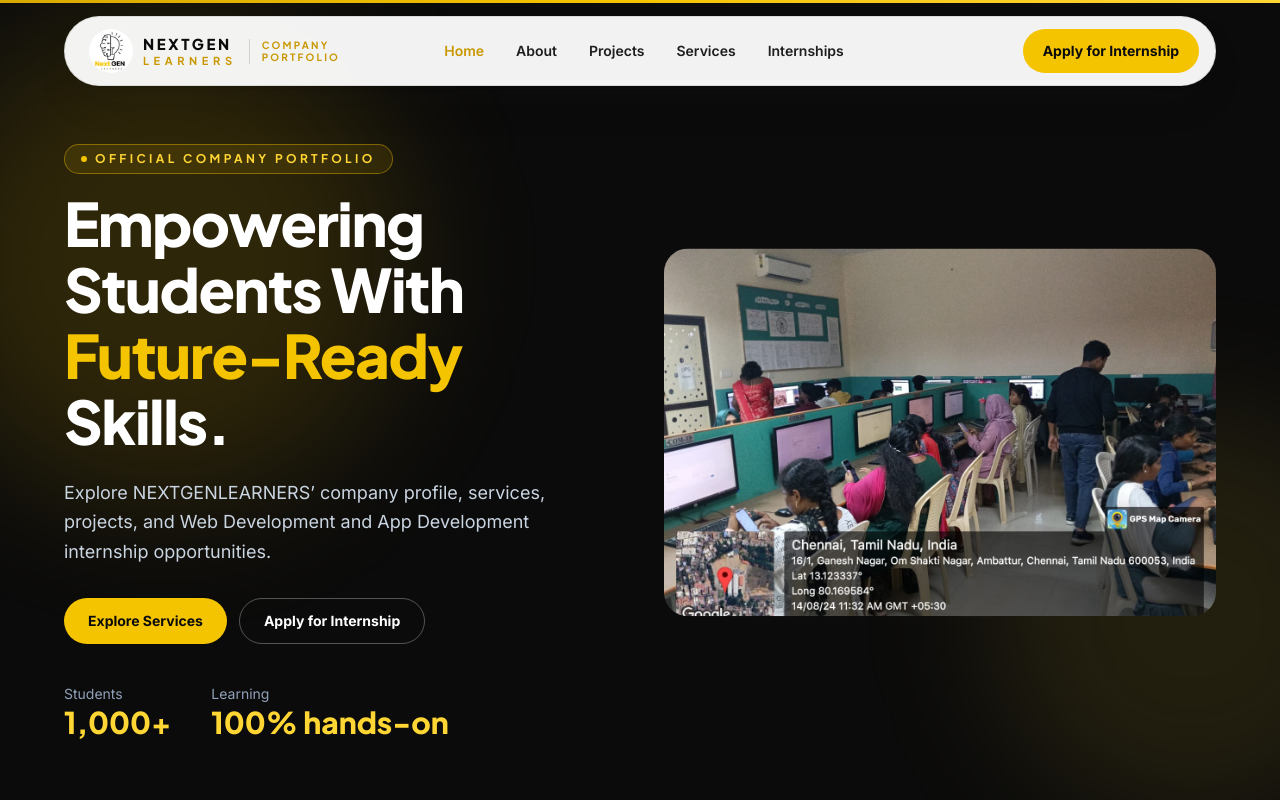
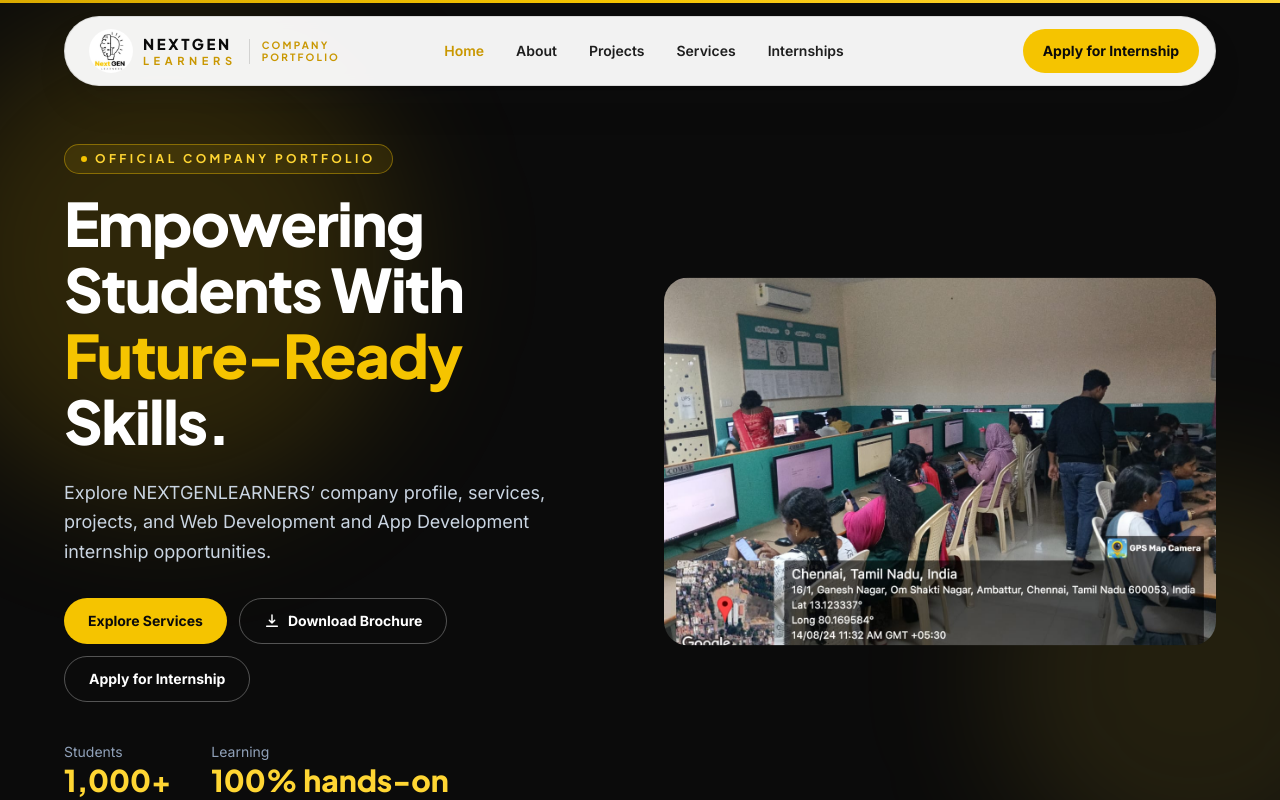
Before and after one commit to alviayovas-cell/nextgen, a Next.js app: page / in a window 1280 px wide. Shown: the top 800 px of the page. Built offline with nearby package versions, Linux system fonts and the light colour scheme.

Commit message:
Add Download Brochure button and brochure PDF

```diff
--- a/src/app/page.tsx
+++ b/src/app/page.tsx
@@ -38,6 +38,7 @@
             <Reveal delay={0.42}>
               <div className="mt-8 flex flex-wrap gap-3">
                 <Button href="/services">Explore Services</Button>
+                <Button href="/brochure/NextGen-Learners-Brochure.pdf" variant="outline" download>Download Brochure</Button>
                 <Button href="/internships" variant="outline">Apply for Internship</Button>
               </div>
             </Reveal>
--- a/src/components/ui.tsx
+++ b/src/components/ui.tsx
@@ -7,6 +7,8 @@
   children: ReactNode;
   variant?: "primary" | "outline" | "dark";
   external?: boolean;
+  /** Renders a plain download link for a file in /public. */
+  download?: boolean;
 };
 
 const variants = {
@@ -15,8 +17,18 @@
   dark: "bg-navy-900 text-white hover:bg-navy-700",
 };
 
-export function Button({ href, children, variant = "primary", external }: ButtonProps) {
+export function Button({ href, children, variant = "primary", external, download }: ButtonProps) {
   const cls = `inline-flex items-center justify-center rounded-full px-6 py-3 text-sm font-bold transition duration-300 hover:-translate-y-0.5 active:translate-y-0 active:scale-[0.98] ${variants[variant]}`;
+  if (download) {
+    return (
+      <a href={href} download className={`${cls} gap-2`}>
+        <svg width="16" height="16" viewBox="0 0 24 24" fill="none" stroke="currentColor" strokeWidth="2.2" strokeLinecap="round" strokeLinejoin="round" aria-hidden>
+          <path d="M12 3v12m0 0l-4-4m4 4l4-4M4 20h16" />
+        </svg>
+        {children}
+      </a>
+    );
+  }
   return external ? (
     <a href={href} className={cls} target="_blank" rel="noopener noreferrer">{children}</a>
   ) : (
```
Also changed, not shown: 1 other file (tests, documents, lock files or other folders).
